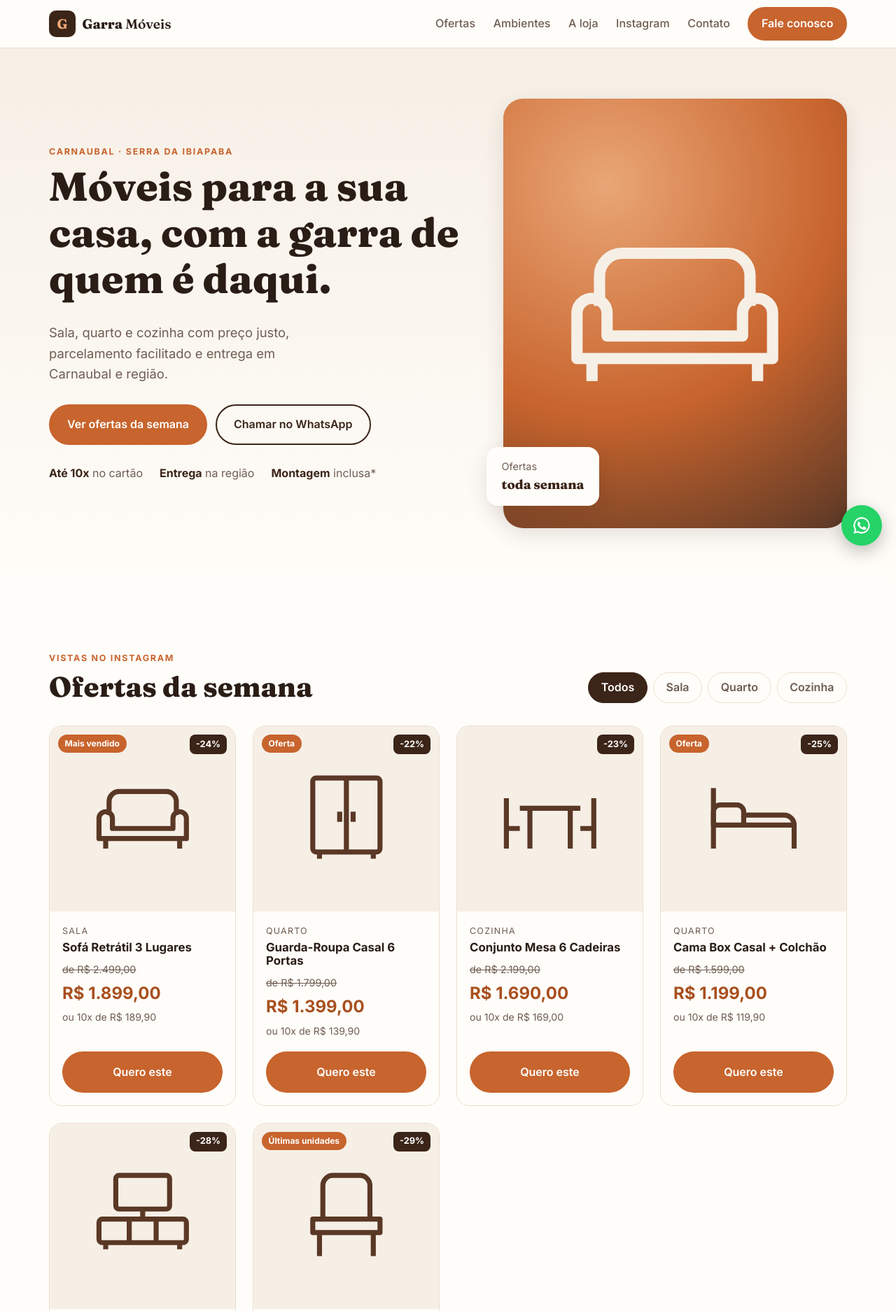
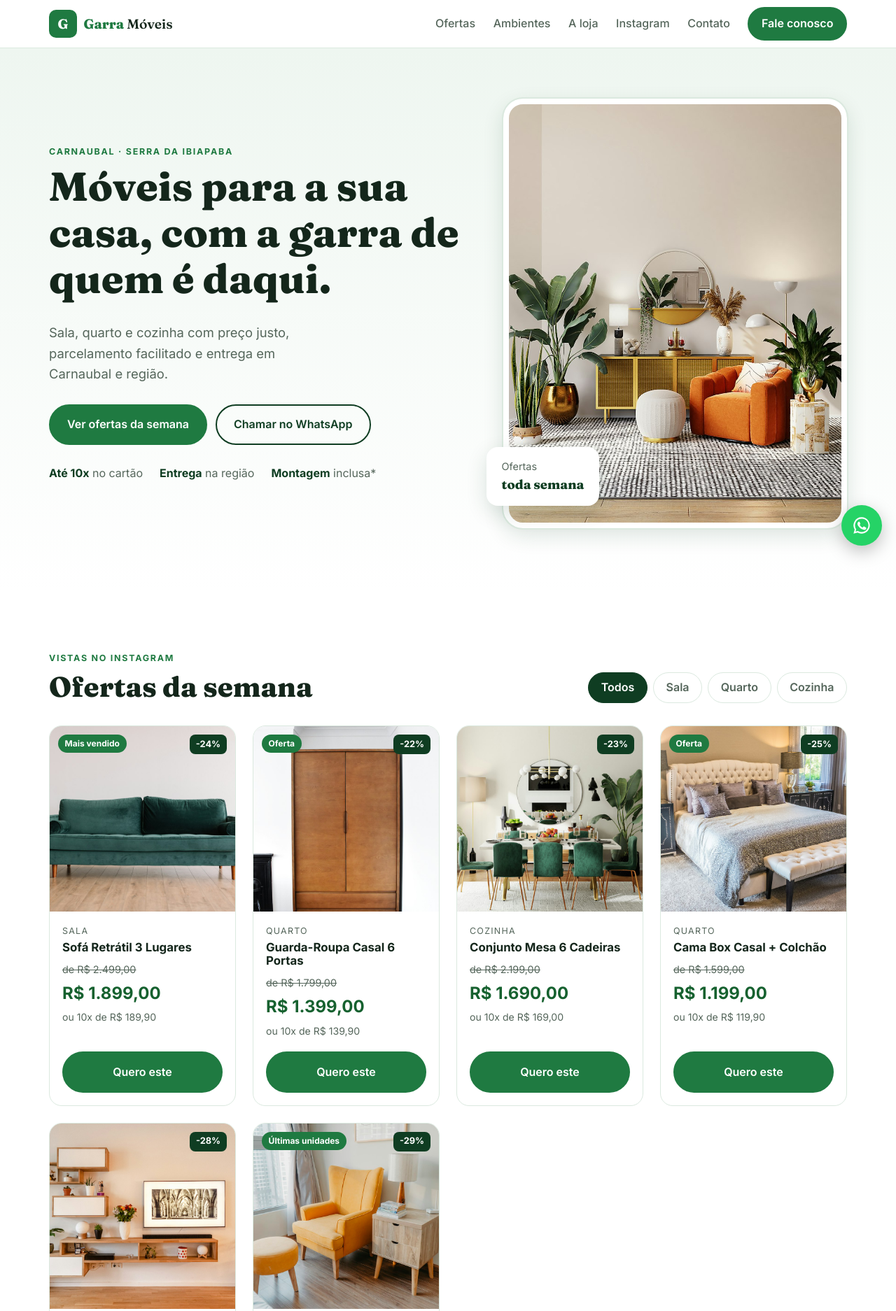
Before and after one commit to horaciosilva/Site-Moveis, a plain HTML site: page index.html in a window 1280 px wide. Shown: the top 1874 px of the page at 70% size. Drawn offline with Linux system fonts and the light colour scheme.

Commit message:
Paleta verde e branca, espaço para logo e fotos ilustrativas
Co-Authored-By: Claude Opus 5.5 <noreply@anthropic.com>
Claude-Session: https://claude.ai/code/session_018SHfdpfF3G6utAbPmD9Sj5

```diff
--- a/dados.js
+++ b/dados.js
@@ -8,19 +8,21 @@ const LOJA = {
   whatsapp: "5588900000000", // DDI + DDD + número, só dígitos (TROCAR)
   telefone: "(88) 9 0000-0000", // TROCAR
   endereco: "Rua Exemplo, 123 - Centro, Carnaubal - CE", // TROCAR
+  logo: "", // caminho do logo, ex.: "assets/logo.png" (vazio = letra G)
   horario: "Seg a Sex: 7h às 18h · Sáb: 7h às 13h", // CONFIRMAR
 };
 
 /* Ofertas — as mesmas que vão para o Instagram.
-   imagem: caminho da foto (ex.: "assets/sofa.jpg"). Vazio = ilustração.
+   imagem: caminho da foto (ex.: "assets/sofa.jpg"). Fotos atuais são
+   ilustrativas (banco de imagens) — trocar pelas fotos reais da loja.
    icone: sofa | cama | mesa | guarda-roupa | cadeira | rack            */
 const OFERTAS = [
-  { nome: "Sofá Retrátil 3 Lugares", categoria: "Sala", de: 2499, por: 1899, parcelas: 10, selo: "Mais vendido", icone: "sofa", imagem: "" },
-  { nome: "Guarda-Roupa Casal 6 Portas", categoria: "Quarto", de: 1799, por: 1399, parcelas: 10, selo: "Oferta", icone: "guarda-roupa", imagem: "" },
-  { nome: "Conjunto Mesa 6 Cadeiras", categoria: "Cozinha", de: 2199, por: 1690, parcelas: 10, selo: "", icone: "mesa", imagem: "" },
-  { nome: "Cama Box Casal + Colchão", categoria: "Quarto", de: 1599, por: 1199, parcelas: 10, selo: "Oferta", icone: "cama", imagem: "" },
-  { nome: "Rack com Painel até 65\"", categoria: "Sala", de: 899, por: 649, parcelas: 6, selo: "", icone: "rack", imagem: "" },
-  { nome: "Poltrona Decorativa", categoria: "Sala", de: 699, por: 499, parcelas: 5, selo: "Últimas unidades", icone: "cadeira", imagem: "" },
+  { nome: "Sofá Retrátil 3 Lugares", categoria: "Sala", de: 2499, por: 1899, parcelas: 10, selo: "Mais vendido", icone: "sofa", imagem: "assets/sofa.jpg" },
+  { nome: "Guarda-Roupa Casal 6 Portas", categoria: "Quarto", de: 1799, por: 1399, parcelas: 10, selo: "Oferta", icone: "guarda-roupa", imagem: "assets/guarda-roupa.jpg" },
+  { nome: "Conjunto Mesa 6 Cadeiras", categoria: "Cozinha", de: 2199, por: 1690, parcelas: 10, selo: "", icone: "mesa", imagem: "assets/mesa.jpg" },
+  { nome: "Cama Box Casal + Colchão", categoria: "Quarto", de: 1599, por: 1199, parcelas: 10, selo: "Oferta", icone: "cama", imagem: "assets/cama.jpg" },
+  { nome: "Rack com Painel até 65\"", categoria: "Sala", de: 899, por: 649, parcelas: 6, selo: "", icone: "rack", imagem: "assets/rack.jpg" },
+  { nome: "Poltrona Decorativa", categoria: "Sala", de: 699, por: 499, parcelas: 5, selo: "Últimas unidades", icone: "cadeira", imagem: "assets/poltrona.jpg" },
 ];
 
 /* Posts do Instagram.
@@ -29,10 +31,10 @@ const OFERTAS = [
    para exibir o post do jeito do próprio Instagram.                    */
 const EMBED_OFICIAL = false;
 const POSTS = [
-  { link: "https://www.instagram.com/garramoveisja/", imagem: "", legenda: "Chegou coleção nova de sofás! Venha conferir 🛋️", icone: "sofa" },
-  { link: "https://www.instagram.com/garramoveisja/", imagem: "", legenda: "Quarto completo com condições especiais.", icone: "cama" },
-  { link: "https://www.instagram.com/garramoveisja/", imagem: "", legenda: "Mesa posta para a família reunida.", icone: "mesa" },
-  { link: "https://www.instagram.com/garramoveisja/", imagem: "", legenda: "Entrega e montagem em Carnaubal e região.", icone: "rack" },
-  { link: "https://www.instagram.com/garramoveisja/", imagem: "", legenda: "Guarda-roupas com até 10x no cartão.", icone: "guarda-roupa" },
-  { link: "https://www.instagram.com/garramoveisja/", imagem: "", legenda: "Detalhes que transformam a sala.", icone: "cadeira" },
+  { link: "https://www.instagram.com/garramoveisja/", imagem: "assets/post1.jpg", legenda: "Chegou coleção nova de sofás! Venha conferir 🛋️", icone: "sofa" },
+  { link: "https://www.instagram.com/garramoveisja/", imagem: "assets/post2.jpg", legenda: "Quarto completo com condições especiais.", icone: "cama" },
+  { link: "https://www.instagram.com/garramoveisja/", imagem: "assets/post3.jpg", legenda: "Mesa posta para a família reunida.", icone: "mesa" },
+  { link: "https://www.instagram.com/garramoveisja/", imagem: "assets/post4.jpg", legenda: "Entrega e montagem em Carnaubal e região.", icone: "rack" },
+  { link: "https://www.instagram.com/garramoveisja/", imagem: "assets/post5.jpg", legenda: "Guarda-roupas com até 10x no cartão.", icone: "guarda-roupa" },
+  { link: "https://www.instagram.com/garramoveisja/", imagem: "assets/post6.jpg", legenda: "Detalhes que transformam a sala.", icone: "cadeira" },
 ];
--- a/index.html
+++ b/index.html
@@ -8,6 +8,7 @@
   <link rel="preconnect" href="https://fonts.googleapis.com">
   <link rel="preconnect" href="https://fonts.gstatic.com" crossorigin>
   <link href="https://fonts.googleapis.com/css2?family=Fraunces:opsz,wght@9..144,600;9..144,800&family=Inter:wght@400;500;600;700&display=swap" rel="stylesheet">
+  <meta name="theme-color" content="#1f7a41">
   <link rel="stylesheet" href="styles.css">
 </head>
 <body>
@@ -15,7 +16,7 @@
 <header class="topo" id="topo">
   <div class="container topo__linha">
     <a href="#inicio" class="marca" aria-label="Garra Móveis, início">
-      <span class="marca__icone">G</span>
+      <span class="marca__icone" data-logo>G</span>
       <span><strong>Garra</strong> Móveis</span>
     </a>
     <button class="menu-btn" aria-label="Abrir menu" aria-expanded="false">☰</button>
@@ -49,7 +50,7 @@
         </ul>
       </div>
       <div class="hero__arte" aria-hidden="true">
-        <div class="hero__cartao" data-icone="sofa"></div>
+        <div class="hero__cartao" role="img" aria-label="Sala decorada com móveis Garra"></div>
         <div class="hero__selo">Ofertas<br><b>toda semana</b></div>
       </div>
     </div>
@@ -91,7 +92,7 @@
   <!-- SOBRE -->
   <section class="secao" id="sobre">
     <div class="container sobre">
-      <div class="sobre__foto" data-icone="guarda-roupa" aria-hidden="true"></div>
+      <div class="sobre__foto" role="img" aria-label="Showroom da loja"></div>
       <div>
         <p class="etiqueta">A loja</p>
         <h2>Uma loja da nossa terra</h2>
--- a/script.js
+++ b/script.js
@@ -70,6 +70,11 @@ function renderFeed() {
 /* Ilustrações nos blocos decorativos */
 document.querySelectorAll("[data-icone]").forEach((el) => { el.innerHTML = ICONES[el.dataset.icone]; });
 
+/* Logo */
+if (LOJA.logo) document.querySelectorAll("[data-logo]").forEach((el) => {
+  el.innerHTML = `<img src="${LOJA.logo}" alt="">`; el.style.background = "transparent";
+});
+
 /* Dados da loja */
 document.querySelectorAll("[data-whats]").forEach((a) => {
   a.href = linkWhats("Olá, Garra Móveis! Vim pelo site e gostaria de mais informações.");
--- a/styles.css
+++ b/styles.css
@@ -1,15 +1,16 @@
 :root {
-  --madeira: #3b2418;
-  --madeira-2: #5a3826;
-  --terracota: #c8642d;
-  --terracota-2: #a94f1f;
-  --creme: #f6efe6;
-  --areia: #ecdfcf;
-  --texto: #2a1d16;
-  --suave: #6f5d52;
-  --branco: #fffdf9;
+  --verde-escuro: #0f3d22;
+  --verde-medio: #17552f;
+  --verde: #1f7a41;
+  --verde-forte: #16612f;
+  --verde-claro: #eef6f0;
+  --borda: #dbe9df;
+  --destaque: #8fd6a5;
+  --texto: #14261b;
+  --suave: #55665b;
+  --branco: #ffffff;
   --raio: 18px;
-  --sombra: 0 10px 30px rgba(59, 36, 24, .12);
+  --sombra: 0 10px 30px rgba(15, 61, 34, .14);
 }
 
 * { box-sizing: border-box; }
@@ -31,63 +32,64 @@ h2 { font-size: clamp(1.7rem, 3.5vw, 2.5rem); }
 /* Botões */
 .btn {
   display: inline-block; padding: .9em 1.5em; border-radius: 999px;
-  background: var(--terracota); color: #fff; text-decoration: none; font-weight: 600;
-  border: 2px solid var(--terracota); transition: .2s;
+  background: var(--verde); color: #fff; text-decoration: none; font-weight: 600;
+  border: 2px solid var(--verde); transition: .2s;
 }
-.btn:hover { background: var(--terracota-2); border-color: var(--terracota-2); }
-.btn--claro { background: transparent; color: var(--madeira); border-color: var(--madeira); }
-.btn--claro:hover { background: var(--madeira); color: #fff; border-color: var(--madeira); }
+.btn:hover { background: var(--verde-forte); border-color: var(--verde-forte); }
+.btn--claro { background: transparent; color: var(--verde-escuro); border-color: var(--verde-escuro); }
+.btn--claro:hover { background: var(--verde-escuro); color: #fff; border-color: var(--verde-escuro); }
 .btn--pequeno { padding: .55em 1.1em; }
 
 .etiqueta {
   text-transform: uppercase; letter-spacing: .14em; font-size: .78rem;
-  font-weight: 700; color: var(--terracota); margin: 0 0 .6em;
+  font-weight: 700; color: var(--verde); margin: 0 0 .6em;
 }
-.etiqueta--clara { color: #f0a877; }
+.etiqueta--clara { color: var(--destaque); }
 .nota { font-size: .85rem; color: var(--suave); margin-top: 1.5rem; }
 
 /* Topo */
 .topo {
   position: sticky; top: 0; z-index: 20;
-  background: rgba(255, 253, 249, .92); backdrop-filter: blur(8px);
-  border-bottom: 1px solid var(--areia);
+  background: rgba(255, 255, 255, .94); backdrop-filter: blur(8px);
+  border-bottom: 1px solid var(--borda);
 }
 .topo__linha { display: flex; align-items: center; justify-content: space-between; height: 68px; }
 .marca { display: flex; align-items: center; gap: .6rem; text-decoration: none; font-size: 1.2rem; font-family: Fraunces, serif; }
 .marca__icone {
-  width: 38px; height: 38px; border-radius: 10px; display: grid; place-items: center;
-  background: var(--madeira); color: #f0a877; font-weight: 800;
+  width: 40px; height: 40px; border-radius: 10px; display: grid; place-items: center;
+  background: var(--verde); color: #fff; font-weight: 800; overflow: hidden;
 }
+.marca__icone img { width: 100%; height: 100%; object-fit: contain; }
+.marca strong { color: var(--verde); }
 .menu { display: flex; align-items: center; gap: 1.6rem; }
 .menu a:not(.btn) { text-decoration: none; font-weight: 500; color: var(--suave); }
-.menu a:not(.btn):hover { color: var(--terracota); }
-.menu-btn { display: none; background: none; border: 0; font-size: 1.6rem; cursor: pointer; color: var(--madeira); }
+.menu a:not(.btn):hover { color: var(--verde); }
+.menu-btn { display: none; background: none; border: 0; font-size: 1.6rem; cursor: pointer; color: var(--verde-escuro); }
 
 /* Hero */
-.hero { background: linear-gradient(180deg, var(--creme), var(--branco)); padding: 72px 0 88px; overflow: hidden; }
+.hero { background: linear-gradient(180deg, var(--verde-claro), var(--branco)); padding: 72px 0 88px; overflow: hidden; }
 .hero__grid { display: grid; grid-template-columns: 1.1fr .9fr; gap: 48px; align-items: center; }
 .hero__texto { font-size: 1.15rem; color: var(--suave); max-width: 34ch; }
 .hero__acoes { display: flex; flex-wrap: wrap; gap: 12px; margin: 28px 0; }
 .vantagens { list-style: none; padding: 0; margin: 0; display: flex; flex-wrap: wrap; gap: 10px 24px; color: var(--suave); }
-.vantagens b { color: var(--madeira); }
+.vantagens b { color: var(--verde-escuro); }
 .hero__arte { position: relative; }
 .hero__cartao {
   aspect-ratio: 4/5; border-radius: 28px; box-shadow: var(--sombra);
-  background: radial-gradient(circle at 30% 20%, #e9a676, var(--terracota) 55%, var(--madeira-2));
-  display: grid; place-items: center;
+  background: var(--verde-claro) url("assets/hero.jpg") center/cover;
+  border: 8px solid var(--branco); outline: 2px solid var(--borda);
 }
-.hero__cartao svg { width: 70%; color: var(--creme); }
 .hero__selo {
   position: absolute; left: -24px; bottom: 32px; background: var(--branco);
   padding: 16px 22px; border-radius: 16px; box-shadow: var(--sombra);
   font-size: .9rem; color: var(--suave);
 }
-.hero__selo b { color: var(--madeira); font-size: 1.15rem; font-family: Fraunces, serif; }
+.hero__selo b { color: var(--verde-escuro); font-size: 1.15rem; font-family: Fraunces, serif; }
 
 /* Seções */
 .secao { padding: 88px 0; }
-.secao--escura { background: var(--madeira); color: var(--creme); }
-.secao--creme { background: var(--creme); }
+.secao--escura { background: var(--verde-escuro); color: var(--verde-claro); }
+.secao--verde-claro { background: var(--verde-claro); }
 .secao__topo { display: flex; justify-content: space-between; align-items: end; gap: 20px; flex-wrap: wrap; margin-bottom: 32px; }
 .secao__topo h2 { margin: 0; }
 
@@ -95,33 +97,35 @@ h2 { font-size: clamp(1.7rem, 3.5vw, 2.5rem); }
 .filtros { display: flex; gap: 8px; flex-wrap: wrap; }
 .filtro {
   font: inherit; font-weight: 600; padding: .5em 1.1em; border-radius: 999px; cursor: pointer;
-  border: 1px solid var(--areia); background: var(--branco); color: var(--suave);
+  border: 1px solid var(--borda); background: var(--branco); color: var(--suave);
 }
-.filtro.ativo { background: var(--madeira); color: #fff; border-color: var(--madeira); }
+.filtro.ativo { background: var(--verde-escuro); color: #fff; border-color: var(--verde-escuro); }
 
 /* Produtos */
 .produtos { display: grid; grid-template-columns: repeat(auto-fill, minmax(250px, 1fr)); gap: 24px; }
 .produto {
-  background: var(--branco); border: 1px solid var(--areia); border-radius: var(--raio);
+  background: var(--branco); border: 1px solid var(--borda); border-radius: var(--raio);
   overflow: hidden; display: flex; flex-direction: column; transition: .2s;
 }
 .produto:hover { transform: translateY(-4px); box-shadow: var(--sombra); }
-.produto__foto { position: relative; aspect-ratio: 1; background: var(--creme); display: grid; place-items: center; }
-.produto__foto img { width: 100%; height: 100%; object-fit: cover; }
-.produto__foto svg { width: 58%; color: var(--madeira-2); }
+.produto__foto { position: relative; aspect-ratio: 1; background: var(--verde-claro); display: grid; place-items: center; }
+.produto__foto img { width: 100%; height: 100%; object-fit: cover; transition: transform .4s; }
+.produto:hover .produto__foto img { transform: scale(1.05); }
+.produto__foto { overflow: hidden; }
+.produto__foto svg { width: 58%; color: var(--verde-medio); }
 .selo {
-  position: absolute; top: 12px; left: 12px; background: var(--terracota); color: #fff;
+  position: absolute; top: 12px; left: 12px; background: var(--verde); color: #fff;
   font-size: .75rem; font-weight: 700; padding: .3em .8em; border-radius: 999px;
 }
 .desconto {
-  position: absolute; top: 12px; right: 12px; background: var(--madeira); color: #fff;
+  position: absolute; top: 12px; right: 12px; background: var(--verde-escuro); color: #fff;
   font-size: .8rem; font-weight: 700; padding: .3em .7em; border-radius: 8px;
 }
 .produto__info { padding: 18px; display: flex; flex-direction: column; gap: 4px; flex: 1; }
 .produto__cat { font-size: .78rem; color: var(--suave); text-transform: uppercase; letter-spacing: .1em; }
 .produto h3 { font-family: Inter, sans-serif; font-size: 1.05rem; margin: 0 0 6px; }
 .preco-de { color: var(--suave); text-decoration: line-through; font-size: .9rem; }
-.preco-por { font-size: 1.5rem; font-weight: 700; color: var(--terracota-2); }
+.preco-por { font-size: 1.5rem; font-weight: 700; color: var(--verde-forte); }
 .parcelas { font-size: .88rem; color: var(--suave); margin-bottom: 14px; }
 .produto .btn { margin-top: auto; text-align: center; }
 
@@ -129,39 +133,38 @@ h2 { font-size: clamp(1.7rem, 3.5vw, 2.5rem); }
 .ambientes { display: grid; grid-template-columns: repeat(3, 1fr); gap: 24px; margin-top: 32px; }
 .ambiente {
   text-decoration: none; padding: 32px; border-radius: var(--raio);
-  background: var(--madeira-2); transition: .2s; border: 1px solid rgba(255,255,255,.08);
+  background: var(--verde-medio); transition: .2s; border: 1px solid rgba(255,255,255,.08);
 }
-.ambiente:hover { background: var(--terracota-2); }
-.ambiente span svg { width: 64px; color: #f0a877; margin-bottom: 12px; }
+.ambiente:hover { background: var(--verde-forte); }
+.ambiente span svg { width: 64px; color: var(--destaque); margin-bottom: 12px; }
 .ambiente:hover span svg { color: #fff; }
 .ambiente p { margin: 0; opacity: .8; }
 
 /* Sobre */
 .sobre { display: grid; grid-template-columns: .9fr 1.1fr; gap: 56px; align-items: center; }
 .sobre__foto {
-  aspect-ratio: 1; border-radius: 28px; display: grid; place-items: center;
-  background: linear-gradient(135deg, var(--areia), var(--creme));
+  aspect-ratio: 1; border-radius: 28px; box-shadow: var(--sombra);
+  background: var(--verde-claro) url("assets/loja.jpg") center/cover;
 }
-.sobre__foto svg { width: 55%; color: var(--madeira-2); }
 .sobre p { color: var(--suave); }
 .numeros { display: grid; grid-template-columns: repeat(3, 1fr); gap: 16px; margin-top: 24px; }
-.numeros div { background: var(--creme); padding: 16px; border-radius: 14px; }
-.numeros b { display: block; font-family: Fraunces, serif; font-size: 1.6rem; color: var(--madeira); }
+.numeros div { background: var(--verde-claro); padding: 16px; border-radius: 14px; }
+.numeros b { display: block; font-family: Fraunces, serif; font-size: 1.6rem; color: var(--verde-escuro); }
 .numeros span { font-size: .85rem; color: var(--suave); }
 
 /* Instagram */
 .feed { display: grid; grid-template-columns: repeat(3, 1fr); gap: 16px; }
 .post {
   position: relative; aspect-ratio: 1; border-radius: 14px; overflow: hidden;
-  background: linear-gradient(135deg, var(--terracota), var(--madeira-2));
+  background: linear-gradient(135deg, var(--verde), var(--verde-medio));
   display: grid; place-items: center; text-decoration: none; color: #fff;
 }
-.post:nth-child(even) { background: linear-gradient(135deg, var(--areia), #d9c3a8); color: var(--madeira); }
+.post:nth-child(even) { background: linear-gradient(135deg, var(--borda), #b9d8c3); color: var(--verde-escuro); }
 .post img { width: 100%; height: 100%; object-fit: cover; }
 .post > svg { width: 45%; opacity: .9; }
 .post__legenda {
   position: absolute; inset: auto 0 0 0; padding: 40px 14px 14px; font-size: .88rem; color: #fff;
-  background: linear-gradient(transparent, rgba(30, 18, 12, .85));
+  background: linear-gradient(transparent, rgba(8, 32, 18, .85));
   opacity: 0; transition: .25s;
 }
 .post:hover .post__legenda, .post:focus-visible .post__legenda { opacity: 1; }
@@ -174,7 +177,7 @@ h2 { font-size: clamp(1.7rem, 3.5vw, 2.5rem); }
 .mapa { width: 100%; height: 380px; border: 0; border-radius: var(--raio); box-shadow: var(--sombra); }
 
 /* Rodapé */
-.rodape { background: var(--madeira); color: var(--areia); padding: 28px 0; font-size: .9rem; }
+.rodape { background: var(--verde-escuro); color: var(--borda); padding: 28px 0; font-size: .9rem; }
 .rodape__linha { display: flex; justify-content: space-between; gap: 12px; flex-wrap: wrap; }
 
 .whats-flutuante {
@@ -188,10 +191,10 @@ h2 { font-size: clamp(1.7rem, 3.5vw, 2.5rem); }
   .menu-btn { display: block; }
   .menu {
     position: absolute; top: 68px; left: 0; right: 0; flex-direction: column; align-items: stretch;
-    gap: 0; background: var(--branco); border-bottom: 1px solid var(--areia); display: none; padding: 8px 16px 16px;
+    gap: 0; background: var(--branco); border-bottom: 1px solid var(--borda); display: none; padding: 8px 16px 16px;
   }
   .menu.aberto { display: flex; }
-  .menu a:not(.btn) { padding: 12px 0; border-bottom: 1px solid var(--areia); }
+  .menu a:not(.btn) { padding: 12px 0; border-bottom: 1px solid var(--borda); }
   .menu .btn { margin-top: 12px; text-align: center; }
   .hero { padding: 40px 0 56px; }
   .hero__grid, .sobre, .contato { grid-template-columns: 1fr; gap: 32px; }
```
Also changed, not shown: assets/cama.jpg (added), assets/guarda-roupa.jpg (added), assets/hero.jpg (added), assets/loja.jpg (added), assets/mesa.jpg (added), assets/poltrona.jpg (added), assets/post1.jpg (added), assets/post2.jpg (added), assets/post3.jpg (added), assets/post4.jpg (added), assets/post5.jpg (added), assets/post6.jpg (added), assets/rack.jpg (added), assets/sofa.jpg (added), 1 other file.
